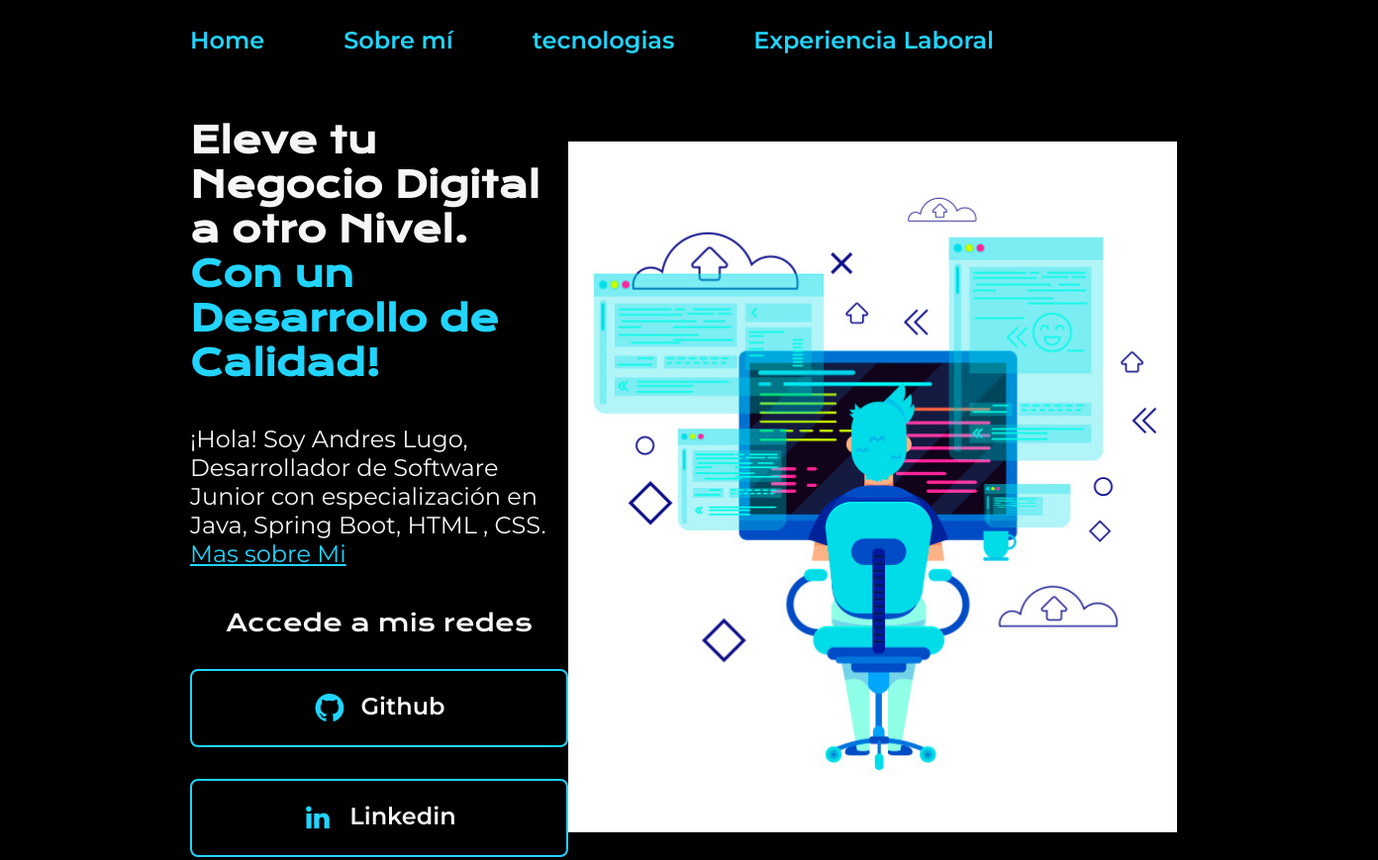
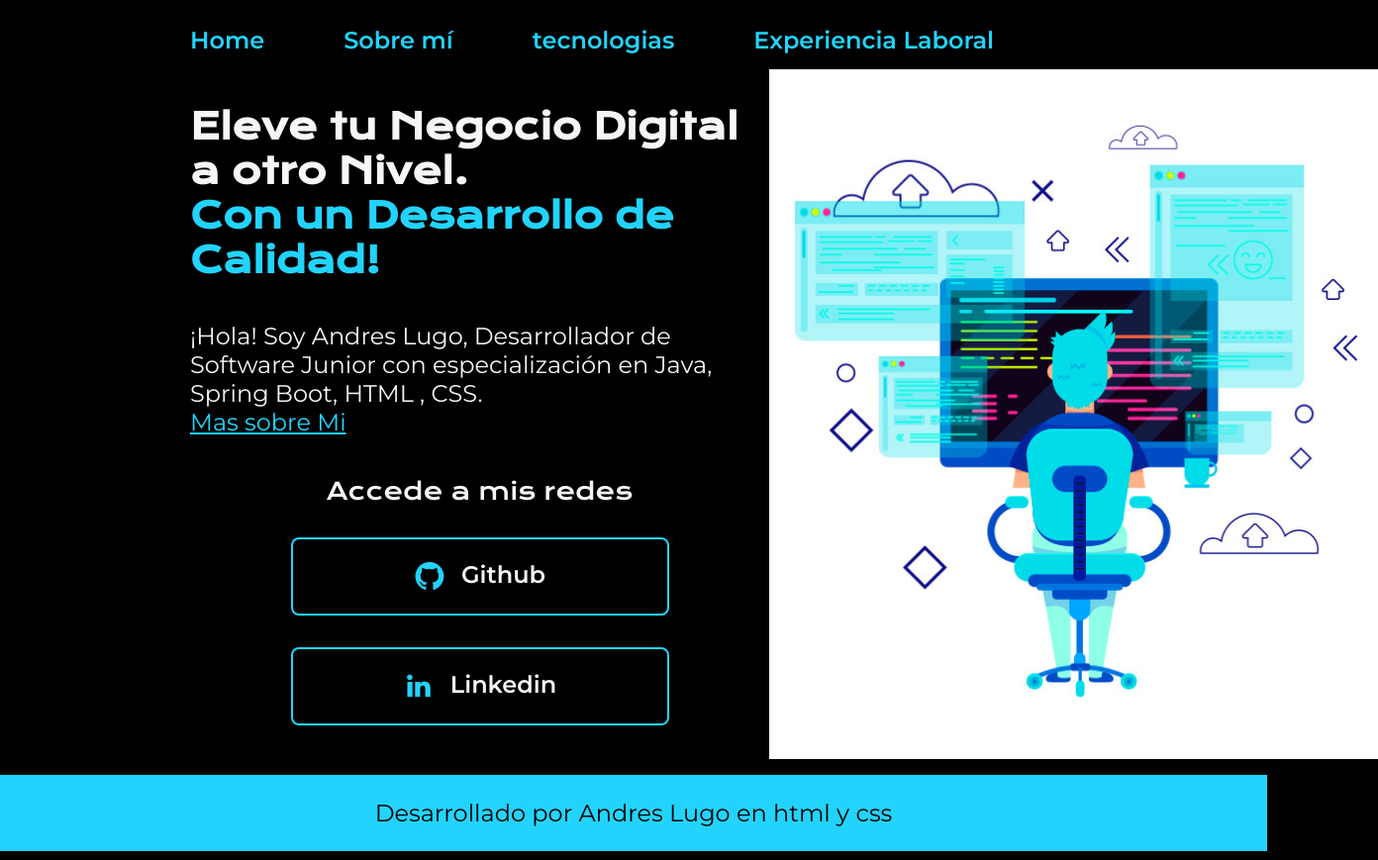
Before and after one commit to lugox10/portafolio, a plain HTML site: page index.html in a window 1280 px wide. Shown: the top 869 px of the page at 99% size, 1392 px wide, since content can reach past the window. Drawn offline with nearby package versions, Linux system fonts and the light colour scheme.

Commit message:
nueva actualizacion3

```diff
--- a/index.html
+++ b/index.html
@@ -9,6 +9,7 @@
 
 </head>
 <body>
+
     <header class="header">
         <nav class="header__menu">
             <a class="header__menu__link" href="index.html">Home</a>
@@ -19,6 +20,7 @@
     </header>
 
     <main class="presentacion">
+        <div class="container">
         <section class="presentacion__contenido">
             <h1 class="presentacion__contenido__titulo">
                 Eleve tu Negocio Digital a otro Nivel.<br>
@@ -44,10 +46,12 @@
         <section class="presentacion__contenido">
         <img src="./assets/foto1.jpg" alt="Foto de andres lugo">
         </section>
+        </div>
     </main>
 
     <footer class="footer">
         <p>Desarrollado por Andres Lugo en html y css</p>
     </footer>
+
 </body>
 </html>
--- a/styles/style.css
+++ b/styles/style.css
@@ -39,7 +39,16 @@ body{
 
 }
 
+.container {
+    width: 1200px;
+    height: 600px;
+    display: flex;
+    align-items: center;
+    justify-content: space-between;
 
+    background-size: 100% 100%;
+    position: relative;
+}
 
 .presentacion {
     padding: 5% 15%;
```
Also changed, not shown: SobreMi.html (+2 -2 lines), Tecnologias.html (+1 -1 lines).
